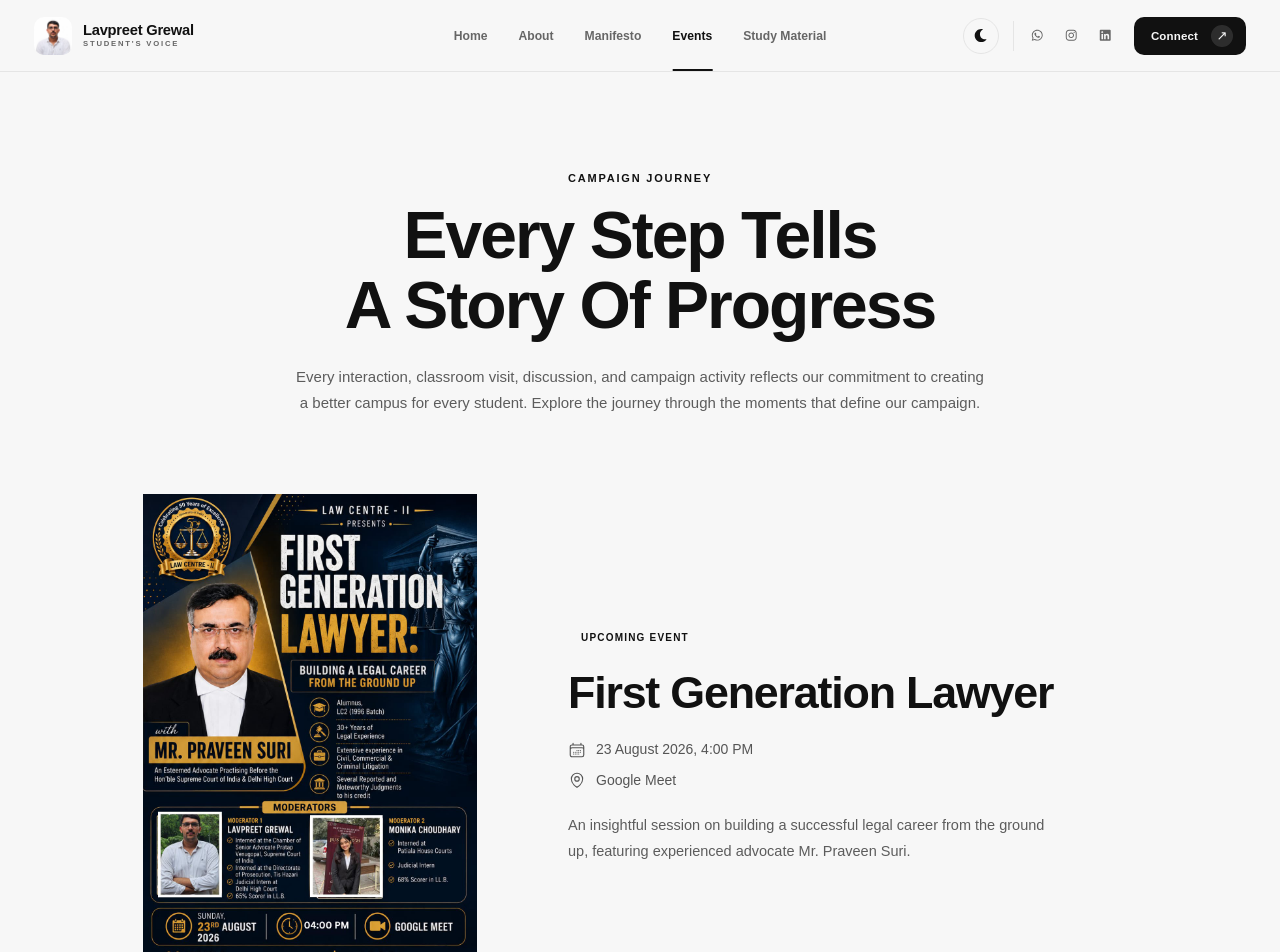
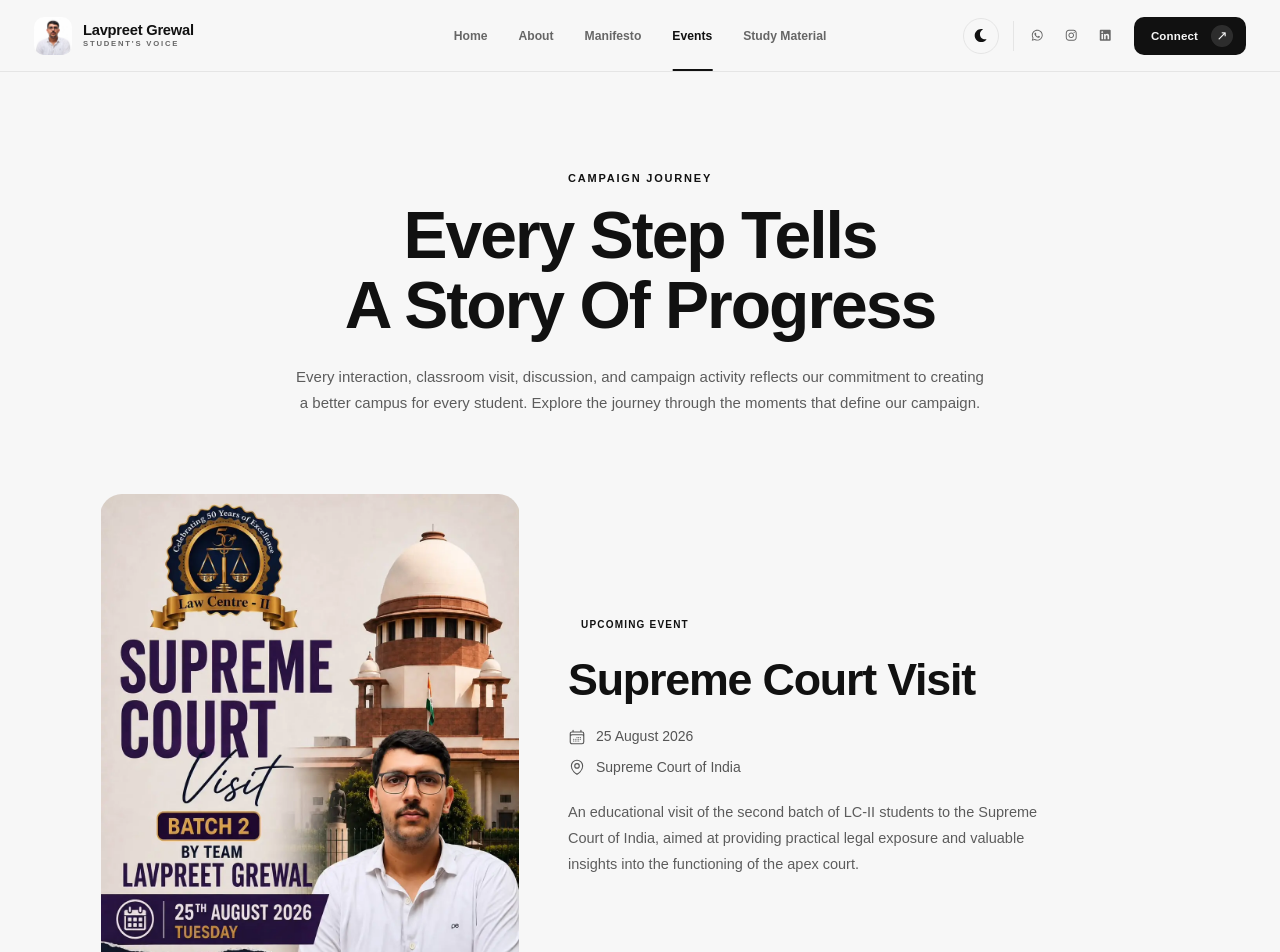
Before and after one commit to ujjwal-jangid-11/lavpreet-grewal, a React (Vite) app: page /events in a window 1280 px wide. Shown: the top 952 px of the page. Built offline with nearby package versions, Linux system fonts and the light colour scheme.

Commit message:
event updated

```diff
--- a/src/Pages/Events/EventData.js
+++ b/src/Pages/Events/EventData.js
@@ -1,12 +1,12 @@
 const events = [
   {
     id: 1,
-    title: "First Generation Lawyer",
-    date: "23 August 2026, 4:00 PM",
-    location: "Google Meet",
-    image: "/images/main-event.jpeg",
+    title: "Supreme Court Visit",
+    date: "25 August 2026",
+    location: "Supreme Court of India",
+    image: "/images/main-event.webp",
     description:
-      "An insightful session on building a successful legal career from the ground up, featuring experienced advocate Mr. Praveen Suri.",
+      "An educational visit of the second batch of LC-II students to the Supreme Court of India, aimed at providing practical legal exposure and valuable insights into the functioning of the apex court.",
     status: "upcoming",
   },
 
@@ -45,7 +45,7 @@ const events = [
 
    {
     id: 5,
-    title: "Supreme Court Visit",
+    title: "Supreme Court Visit: Batch 1",
     date: "19 August 2026",
     location: "Supreme Court of India",
     image: "/images/img7.webp",
```
Also changed, not shown: public/images/main-event.jpeg (deleted), public/images/main-event.webp (added).
